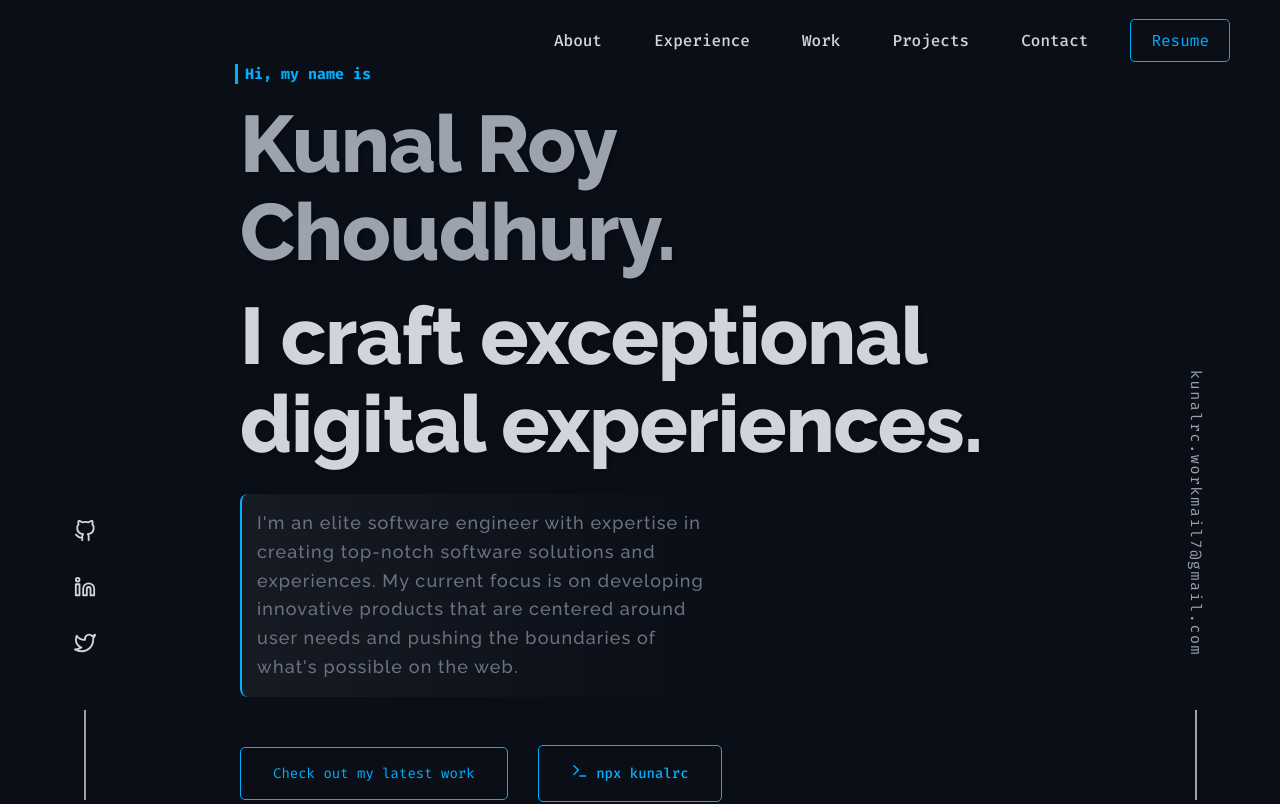
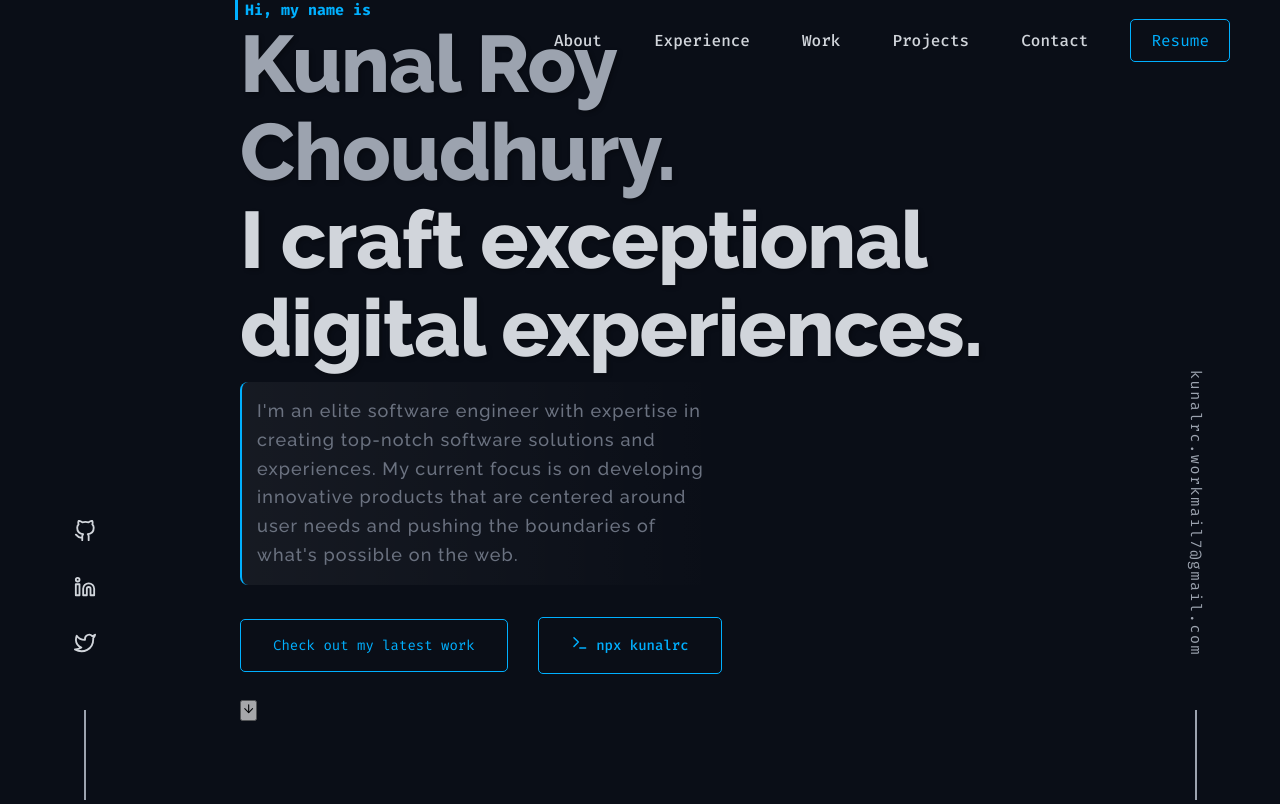
Before and after one commit to krockxz/portfolio, a Next.js app: page / in a window 1280 px wide. Shown: the top 804 px of the page. Built offline with nearby package versions, Linux system fonts and the light colour scheme; no server answers.

Commit message:
fixed deploy error

```diff
--- a/src/sections/Hero.tsx
+++ b/src/sections/Hero.tsx
@@ -15,8 +15,8 @@ function Hero() {
   };
 
   return (
-    <div className="hero">
-      <div className="hero-content">
+    <div className="hero-content">
+      <div className="">
         <motion.h1
           className="hero-title"
           initial={{ opacity: 0, y: 5 }}
@@ -119,17 +119,17 @@ function Hero() {
       <motion.div
         className="scroll-down-indicator"
         initial={{ opacity: 0 }}
-        animate={{ opacity: 1 }}
-        transition={{ delay: 2.2, duration: 0.5 }}
-        whileHover={{ y: 5 }}
         animate={{
+          opacity: 1,
           y: [0, 10, 0],
           transition: {
+            delay: 2.2,
             duration: 1.5,
             repeat: Infinity,
             repeatType: "loop"
           }
         }}
+        whileHover={{ y: 5 }}
       >
         <button onClick={scrollToAbout} aria-label="Scroll down">
           <FiArrowDown />
```
